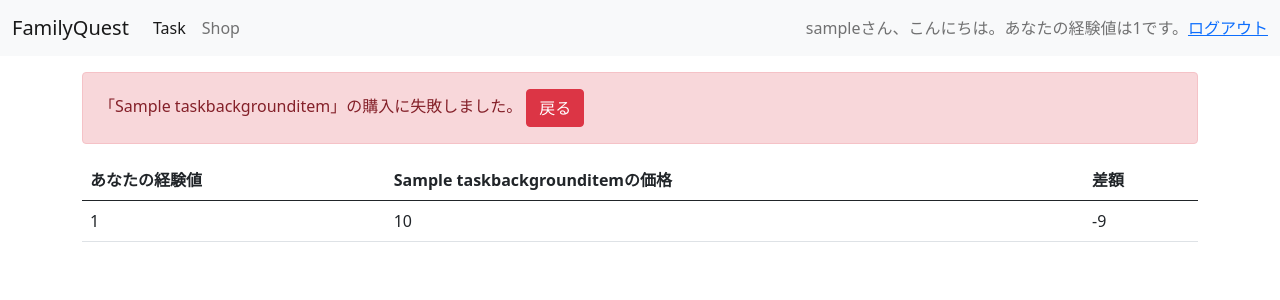
After one commit to n3xem/FamilyQuest, a Django app: page /shop/taskbg/1/buy-fail in a window 1280 px wide. The commit adds this page. Shown: the top 300 px of the page. Run offline with Django 3.2, Linux system fonts and the light colour scheme; a user stored in the database is signed in; tables that the repository leaves empty hold one stand-in row (values such as "Sample post"); some libraries are stand-ins or nearby versions.

Commit message:
Fix: 購入時経験値が足りない場合に遷移

```diff
--- a/shop/templates/shop/base.html
+++ b/shop/templates/shop/base.html
@@ -48,8 +48,10 @@
             </div>
         </div>
     </nav>
-    {% block content %}
-    {% endblock %}
+    <div class="container mt-3 mb-5">
+        {% block content %}
+        {% endblock %}
+    </div>
 </body>
 
 </html>
--- /dev/null
+++ b/shop/templates/shop/buy-fail.html
@@ -0,0 +1,24 @@
+{% extends "./base.html" %}
+{% block title %}{{ item.name }} の購入に失敗しました{% endblock %}
+{% block content %}
+<div class="alert alert-danger" role="alert">
+    「{{ item.name }}」の購入に失敗しました。</h1>
+    <a class="btn btn-danger" href="{% url 'shop:index' %}">戻る</a>
+</div>
+<table class="table">
+    <thead>
+        <tr>
+            <th scope="col">あなたの経験値</th>
+            <th scope="col">{{ item.name }}の価格</th>
+            <th scope="col">差額</th>
+        </tr>
+    </thead>
+    <tbody>
+        <tr>
+            <td>{{ user.experience_point }}</td>
+            <td>{{ item.experience_point_cost }}</td>
+            <td>{{ diff }}</td>
+        </tr>
+    </tbody>
+</table>
+{% endblock %}
--- a/shop/urls.py
+++ b/shop/urls.py
@@ -6,4 +6,5 @@ app_name = 'shop'
 urlpatterns = [
   path('', views.IndexView.as_view(), name='index'),
   path('taskbg/<int:pk>/buy', views.task_background_item_buy, name='taskbg_buy'),
+  path('taskbg/<int:pk>/buy-fail', views.task_background_buy_fail, name='taskbg_buy_fail'),
 ]
--- a/shop/views.py
+++ b/shop/views.py
@@ -1,6 +1,7 @@
 from shop.models import TaskBackgroundItem, UsersTaskBackgroundItems
-from django.shortcuts import render
+from django.shortcuts import render, redirect
 from django.views import generic
+
 
 class IndexView(generic.ListView):
     model =  TaskBackgroundItem
@@ -9,11 +10,24 @@ class IndexView(generic.ListView):
 def task_background_item_buy(request, pk):
     task_background_item = TaskBackgroundItem.objects.get(pk=pk)
 
+    if request.user.experience_point - task_background_item.experience_point_cost < 0:
+        return redirect('shop:taskbg_buy_fail', pk=pk)
+
     request.user.experience_point -= task_background_item.experience_point_cost
     request.user.save()
     new_users_task_background_items = UsersTaskBackgroundItems(user=request.user, item=task_background_item)
     new_users_task_background_items.save()
 
-    context = { 'item': task_background_item }
+    context = {
+        'item': task_background_item
+    }
+    return render(request, 'shop/buy.html', context)
 
-    return render(request, 'shop/buy.html', context)
+def task_background_buy_fail(request, pk):
+    task_background_item = TaskBackgroundItem.objects.get(pk=pk)
+
+    context = {
+        'item': task_background_item,
+        'diff': request.user.experience_point - task_background_item.experience_point_cost,
+    }
+    return render(request, 'shop/buy-fail.html', context)
```
